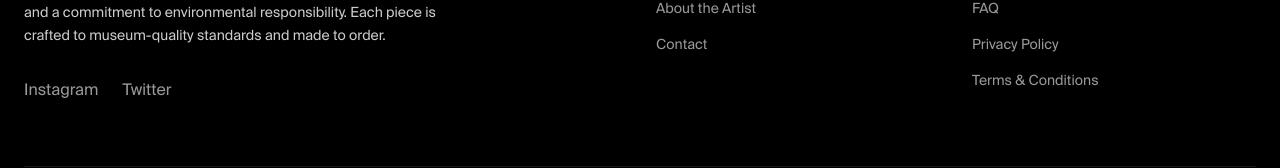
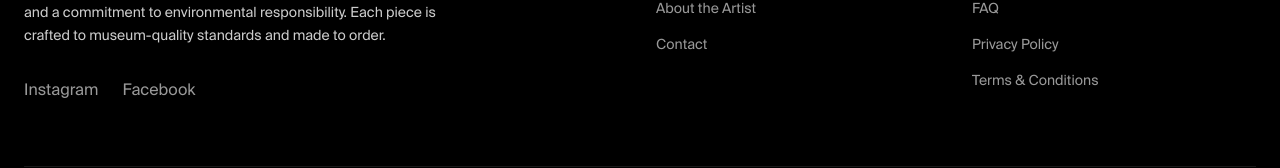
Before and after one commit to Tekthree/spencer-shop-two, a Next.js app: page /admin/login in a window 1280 px wide. Shown: the part 1305-1473 px from the top of the page. Built offline with nearby package versions, Linux system fonts and the light colour scheme; no server answers.

Commit message:
feat: update footer links to direct to Instagram and Facebook profiles

```diff
--- a/app/about/about-page-client.tsx
+++ b/app/about/about-page-client.tsx
@@ -181,7 +181,7 @@ export default function AboutPageClient({
           className="max-w-3xl mx-auto border-b border-[#020312]/10 pb-10"
           variants={itemVariants}
         >
-          <p className="text-[#020312]/80 text-lg italic">
+          <p className="text-[#020312]/80 text-lg italic whitespace-pre-line">
             {artistStatement.content}
           </p>
         </motion.div>
@@ -218,7 +218,7 @@ export default function AboutPageClient({
       >
         <div className="flex flex-col justify-center max-w-3xl mx-auto text-center">
           <h2 className="text-2xl font-serif mb-6 text-[#020312]">The Artist</h2>
-          <p className="text-[#020312]/80 mb-6 leading-relaxed">
+          <p className="text-[#020312]/80 mb-6 leading-relaxed whitespace-pre-line">
             {mainDescription.content}
           </p>
         </div>
@@ -275,7 +275,7 @@ export default function AboutPageClient({
         className="mb-16 max-w-3xl mx-auto text-center"
         variants={itemVariants}
       >
-        <p className="text-[#020312]/80 mb-10 leading-relaxed">
+        <p className="text-[#020312]/80 mb-10 leading-relaxed whitespace-pre-line">
           {secondaryDescription.content}
         </p>
         {signature && signature.image_url && (
--- a/components/layout/footer.tsx
+++ b/components/layout/footer.tsx
@@ -55,11 +55,19 @@ export default function Footer() {
             to museum-quality standards and made to order.
           </p>
           <div className="flex space-x-6 pt-2">
-            <a href="#" className="text-white/60 hover:text-white transition-colors" aria-label="Instagram">
+            <a
+              href="https://www.instagram.com/spencergreytheartist"
+              className="text-white/60 hover:text-white transition-colors"
+              aria-label="Instagram"
+            >
               Instagram
             </a>
-            <a href="#" className="text-white/60 hover:text-white transition-colors" aria-label="Twitter">
-              Twitter
+            <a
+              href="https://www.facebook.com/SpencerGrey333"
+              className="text-white/60 hover:text-white transition-colors"
+              aria-label="Facebook"
+            >
+              Facebook
             </a>
           </div>
         </div>
```
